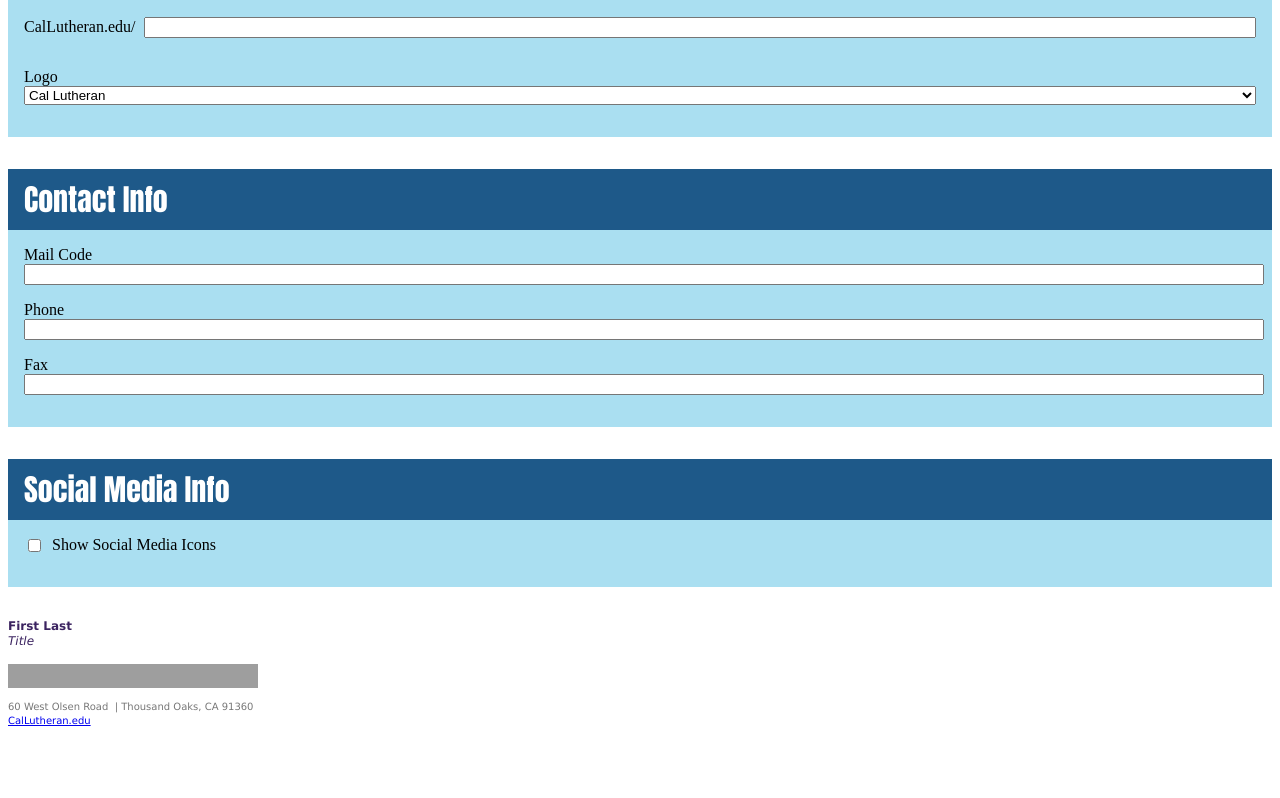
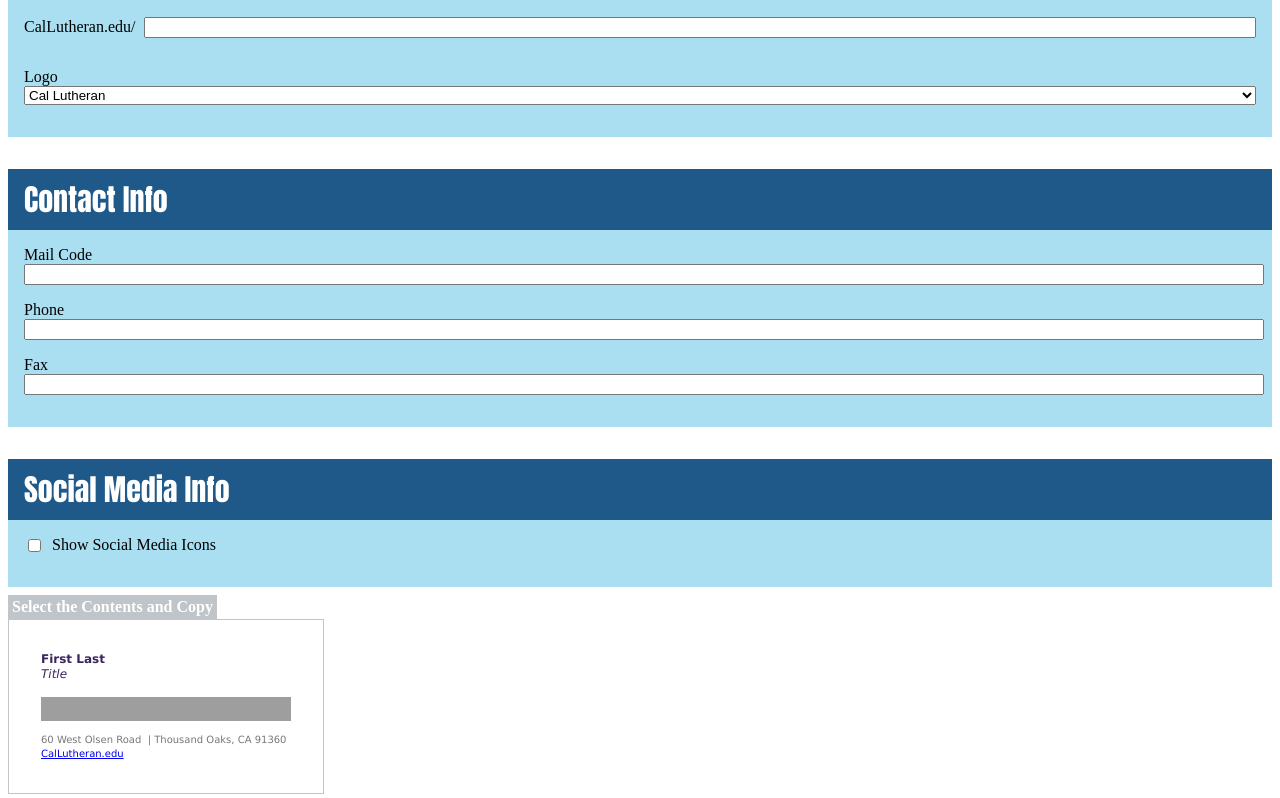
Before and after one commit to cal-lutheran-web/email-signature-maker, a Vue app: page / in a window 1280 px wide. Shown: the part 444-1242 px from the top of the page. Before the commit the page ends 1180 px from the top, so only its background shows below. Built offline with nearby package versions, Linux system fonts and the light colour scheme; grey boxes are pictures that could not be loaded; the HTML template or start-up script is replaced by a standard one.

Commit message:
added copy instructions

```diff
--- a/src/components/Sig.vue
+++ b/src/components/Sig.vue
@@ -1,5 +1,5 @@
 <template>
-	<div class="sig">
+	<div id="signature-wrapper" class="sig" @click="toClipboard">
 
 		<p style="padding: 0; font-size: 12px; line-height: 15px; font-family: Verdana; color: #3b2360; margin: 0 0 15px 0;">
 			<b>{{ formData.name ? formData.name : "First Last" }}</b>
@@ -63,6 +63,28 @@
 	</div>
 </template>
 
+<style>
+	.sig {
+		padding: 2rem;
+		border: 1px solid #bfc5c9;
+		display: inline-block;
+		position: relative;
+	}
+
+	.sig::before {
+		content: "Select the Contents and Copy";
+		display: inline-block;
+		background: #bfc5c9;
+		color: white;
+		font-weight: bold;
+		padding: 0.25rem;
+		line-height: 1;
+		position: absolute;
+		top: calc(-1em + -0.5rem + -1px);
+		left: -1px;
+	}
+</style>
+
 <script>
 	import Vue from "vue";
 
@@ -81,11 +103,13 @@
 				var img = new Image();
 				img.src = this.formData.logos[this.formData.logo];
 				img.onload = function() {
-					console.log(this.width, this.height);
 					$this.logo_w = this.width;
 					$this.logo_h = this.height;
 				};
 			}
+		},
+		methods: {
+			toClipboard() {}
 		}
 	};
 </script>
```
